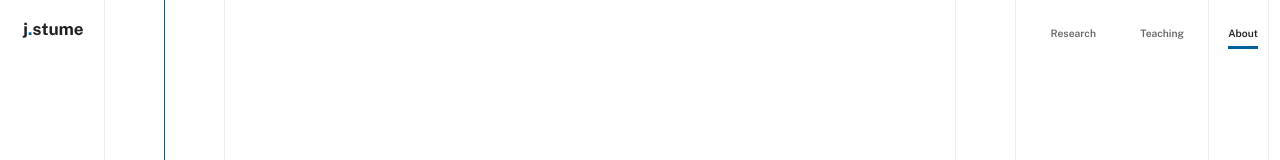
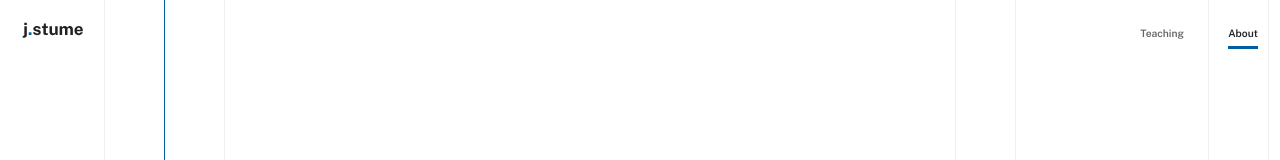
Before and after one commit to alecherryy/jenn-folio, a React (Create React App) app: page /about in a window 1280 px wide. Shown: the top 160 px of the page. Built offline with nearby package versions, Linux system fonts and the light colour scheme.

Commit message:
hide unused pages

```diff
--- a/src/components/layouts/Header/Header.tsx
+++ b/src/components/layouts/Header/Header.tsx
@@ -5,10 +5,10 @@ import { Logo } from "../../core/Logo/Logo";
 import { Menu } from "../../core/Menu/Menu";
 import { MobileMenu } from "../../core/MobileMenu/MobileMenu";
 const MENU_ITEMS: Link[] = [
-  {
-    text: 'Research',
-    path: '/research'
-  },
+  // {
+  //   text: 'Research',
+  //   path: '/research'
+  // },
   {
     text: 'Teaching',
     path: '/teaching'
```
